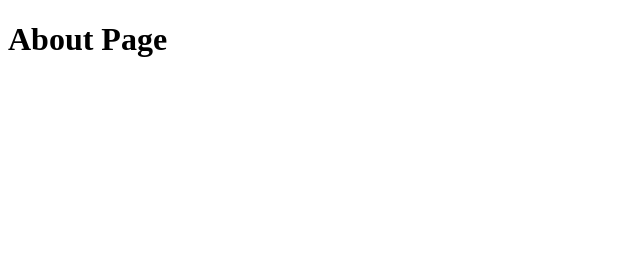
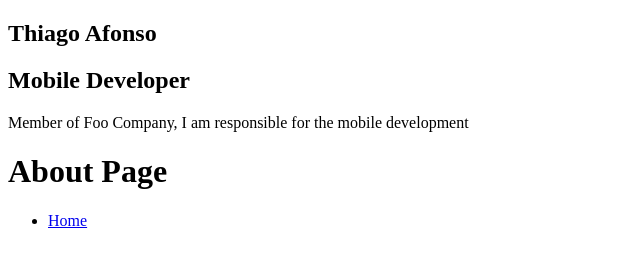
Before and after one commit to zTaaso/ztaaso-portfolio, a Gatsby site: page /about in a window 1280 px wide. Shown: the whole page, without its empty margins (0-640 px from the left). Built offline with nearby package versions, Linux system fonts and the light colour scheme; Gatsby itself is replaced by a stand-in of ours.

Commit message:
sharing components

```diff
--- /dev/null
+++ b/src/components/Profile/index.tsx
@@ -0,0 +1,15 @@
+import React from "react"
+
+interface ProfileProps {}
+
+const Profile: React.FC<ProfileProps> = () => {
+  return (
+    <div className="Profile-wrapper">
+      <h1>Thiago Afonso</h1>
+      <h2>Mobile Developer</h2>
+      <p>Member of Foo Company, I am responsible for the mobile development</p>
+    </div>
+  )
+}
+
+export default Profile
--- a/src/components/layout.js
+++ b/src/components/layout.js
@@ -1,8 +1,16 @@
 import * as React from "react"
 import PropTypes from "prop-types"
+import Profile from "./Profile"
 
 const Layout = ({ children }) => {
-  return <main>{children}</main>
+  return (
+    <>
+      <aside>
+        <Profile />
+      </aside>
+      <main>{children}</main>
+    </>
+  )
 }
 
 Layout.propTypes = {
--- a/src/pages/about.tsx
+++ b/src/pages/about.tsx
@@ -1,5 +1,19 @@
-import React from "react"
+import { Link } from 'gatsby';
+import React from 'react';
+import Layout from '../components/layout';
+import Seo from '../components/seo';
 
-const AboutPage = () => <h1>About Page</h1>
+const AboutPage: React.FC = () => (
+  <Layout>
+    <Seo title="Home" />
+    <h1>About Page</h1>
 
-export default AboutPage
+    <ul>
+      <li>
+        <Link to="/">Home</Link>
+      </li>
+    </ul>
+  </Layout>
+);
+
+export default AboutPage;
--- a/src/pages/index.tsx
+++ b/src/pages/index.tsx
@@ -11,9 +11,6 @@ const IndexPage = () => (
 
     <ul>
       <li>
-        <a href="/about">About with Anchor</a>
-      </li>
-      <li>
         <Link to="/about">About with Gatsby Link</Link>
       </li>
     </ul>
```
